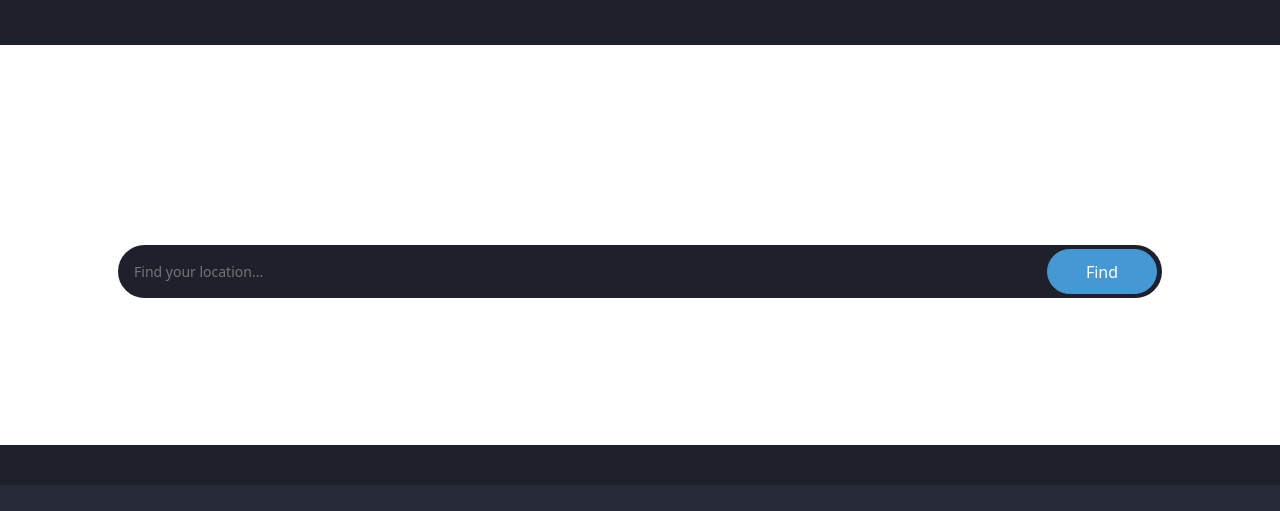
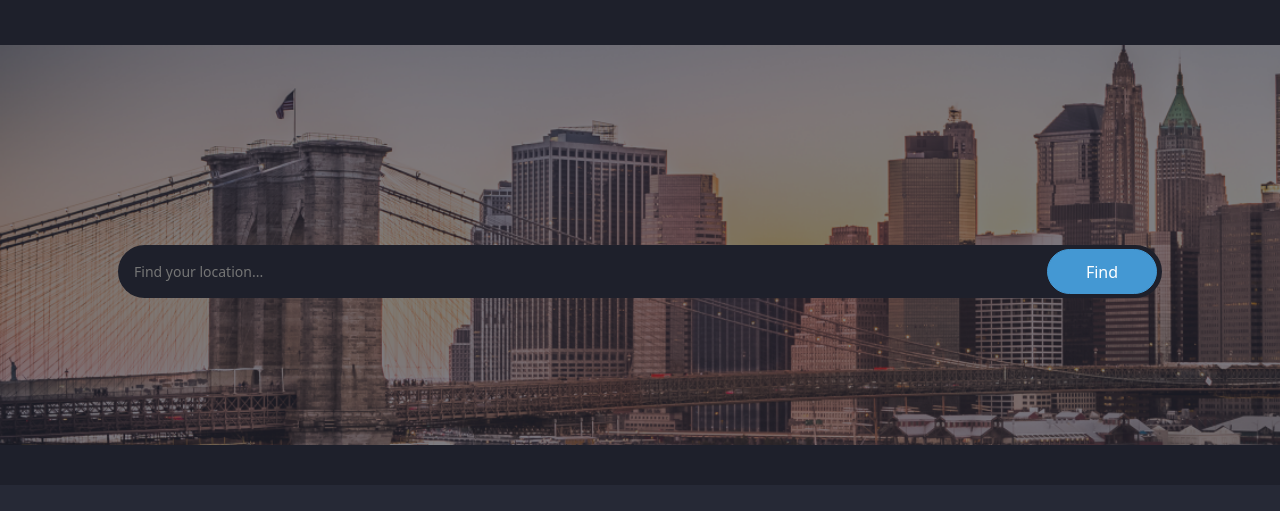
Before and after one commit to hanashalash/Weather_App, a plain HTML site: page index.html in a window 1280 px wide. Shown: the part 91-602 px from the top of the page. Drawn offline with nearby package versions, Linux system fonts and the light colour scheme; no server answers.

Commit message:
Bg image fix2

```diff
--- a/style.css
+++ b/style.css
@@ -110,7 +110,7 @@ li a:hover {
 /* ================ FIRST SECTION (HERO + SEARCH FIELD) ================*/
 
 .hero-img {
-  background-image: url("../Assignment/Images/banner.png");
+  background-image: url("Images/banner.jpeg");
   height: 50vh;
   background-repeat: no-repeat;
   background-size: cover;
```
Also changed, not shown: Images/banner.jpeg (renamed from Images/banner.png).
